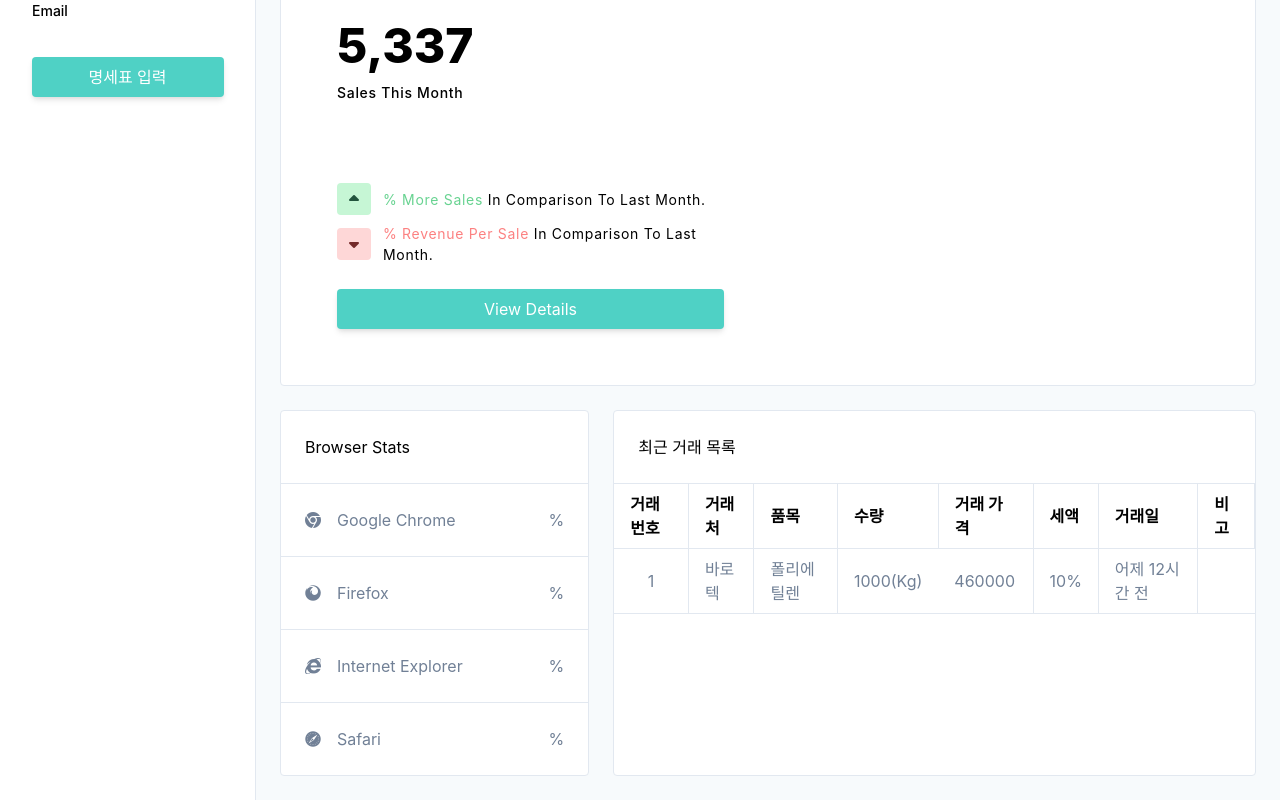
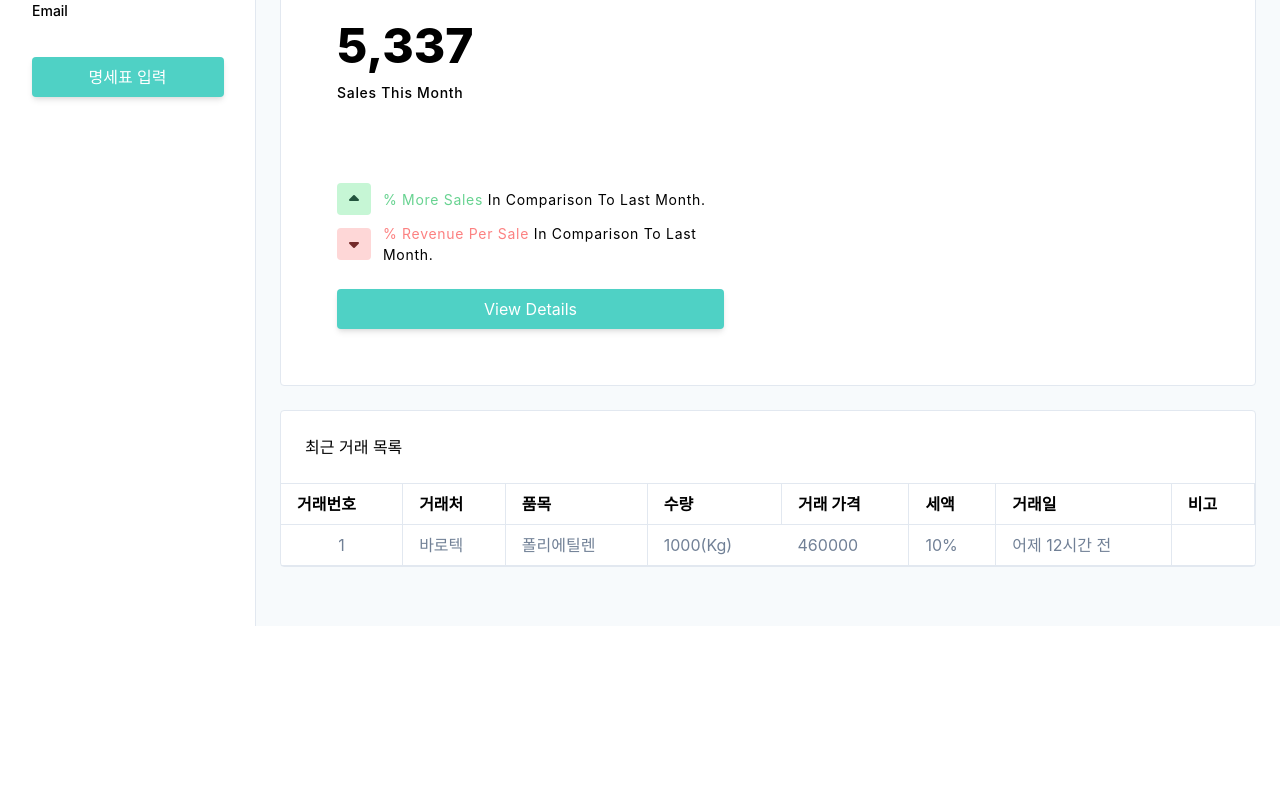
Before and after one commit to mn8467/projectWST, a React (Create React App) app in the folder src/main/frontwst/: page /home in a window 1280 px wide. Shown: the part 255-1055 px from the top of the page. After the commit the page ends 881 px from the top, so only its background shows below. Built offline with nearby package versions, Linux system fonts and the light colour scheme; some icons are missing.

Commit message:
modify grid

```diff
--- a/src/main/frontwst/src/Component/Home/Main.tsx
+++ b/src/main/frontwst/src/Component/Home/Main.tsx
@@ -166,63 +166,10 @@
                   {/* <!-- end nmbers --> */}
 
                   {/* <!-- start quick Info --> */}
-                  <div className="grid grid-cols-3 gap-6 mt-6 xl:grid-cols-1">
+                  <div className="grid grid-cols-2 gap-6 mt-6 xl:grid-cols-1">
 
 
-                  {/* <!-- Browser Stats --> */}
-                  <div className="card">
-                      <div className="card-header">Browser Stats</div>
 
-                     {/*  <!-- brawser --> */}
-                      <div className="p-6 flex flex-row justify-between items-center text-gray-600 border-b">
-                          <div className="flex items-center">
-                              <i className="fab fa-chrome mr-4"></i>
-                              <h1>google chrome</h1>
-                          </div>
-                          <div>
-                              <span className="num-2"></span>%
-                          </div>
-                      </div>
-                     {/*  <!-- end brawser --> */}
-
-                      {/* <!-- brawser --> */}
-                      <div className="p-6 flex flex-row justify-between items-center text-gray-600 border-b">
-                          <div className="flex items-center">
-                              <i className="fab fa-firefox mr-4"></i>
-                              <h1>firefox</h1>
-                          </div>
-                          <div>
-                              <span className="num-2"></span>%
-                          </div>
-                      </div>
-                     {/*  <!-- end brawser --> */}
-
-                    {/*   <!-- brawser --> */}
-                      <div className="p-6 flex flex-row justify-between items-center text-gray-600 border-b">
-                          <div className="flex items-center">
-                              <i className="fab fa-internet-explorer mr-4"></i>
-                              <h1>internet explorer</h1>
-                          </div>
-                          <div>
-                              <span className="num-2"></span>%
-                          </div>
-                      </div>
-                      {/* <!-- end brawser --> */}
-
-                      {/* <!-- brawser --> */}
-                      <div className="p-6 flex flex-row justify-between items-center text-gray-600 border-b-0">
-                          <div className="flex items-center">
-                              <i className="fab fa-safari mr-4"></i>
-                              <h1>safari</h1>
-                          </div>
-                          <div>
-                              <span className="num-2"></span>%
-                          </div>
-                      </div>
-                     {/*  <!-- end brawser --> */}
-
-                  </div>
-                  {/* <!-- end Browser Stats --> */}
 
                                            {/* <!--------------------- Start RecentSales -----------------------> */}
                                                     <RecentTable />
```
